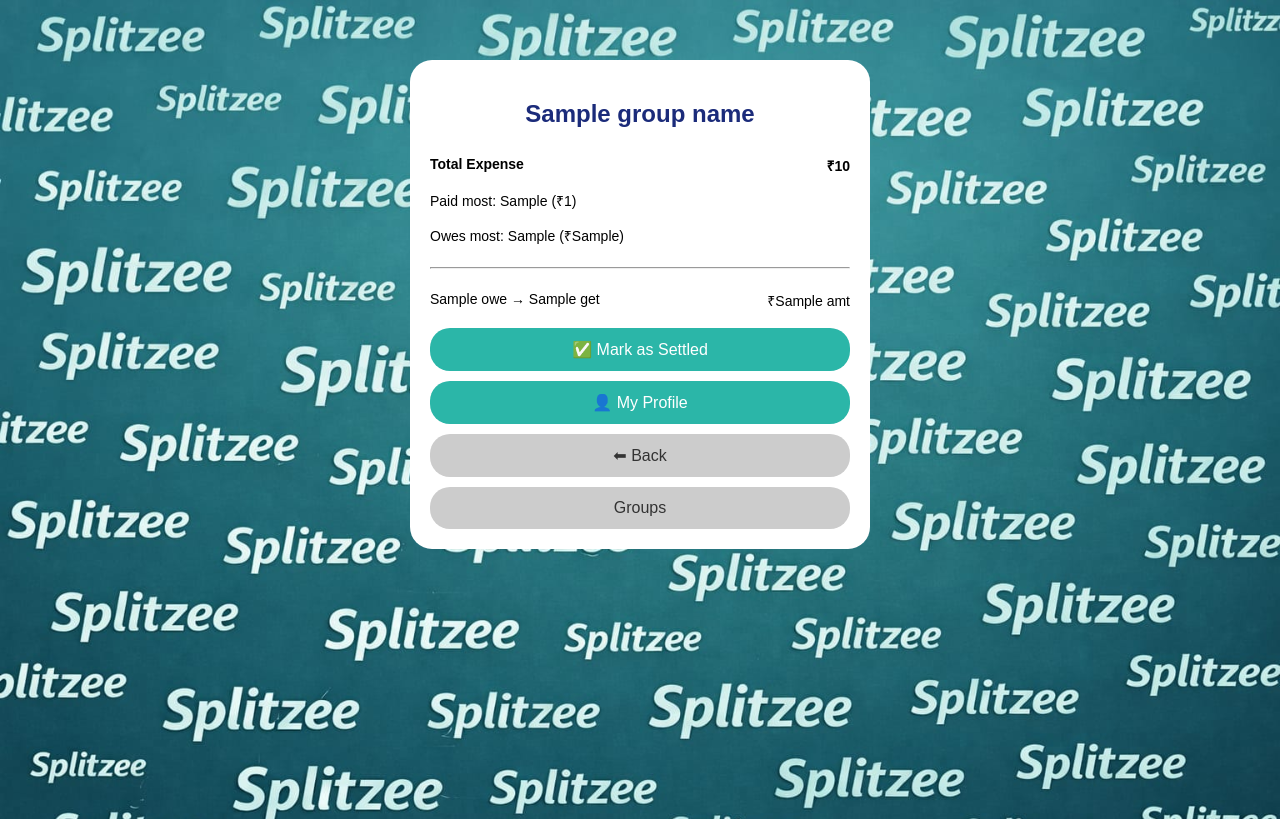
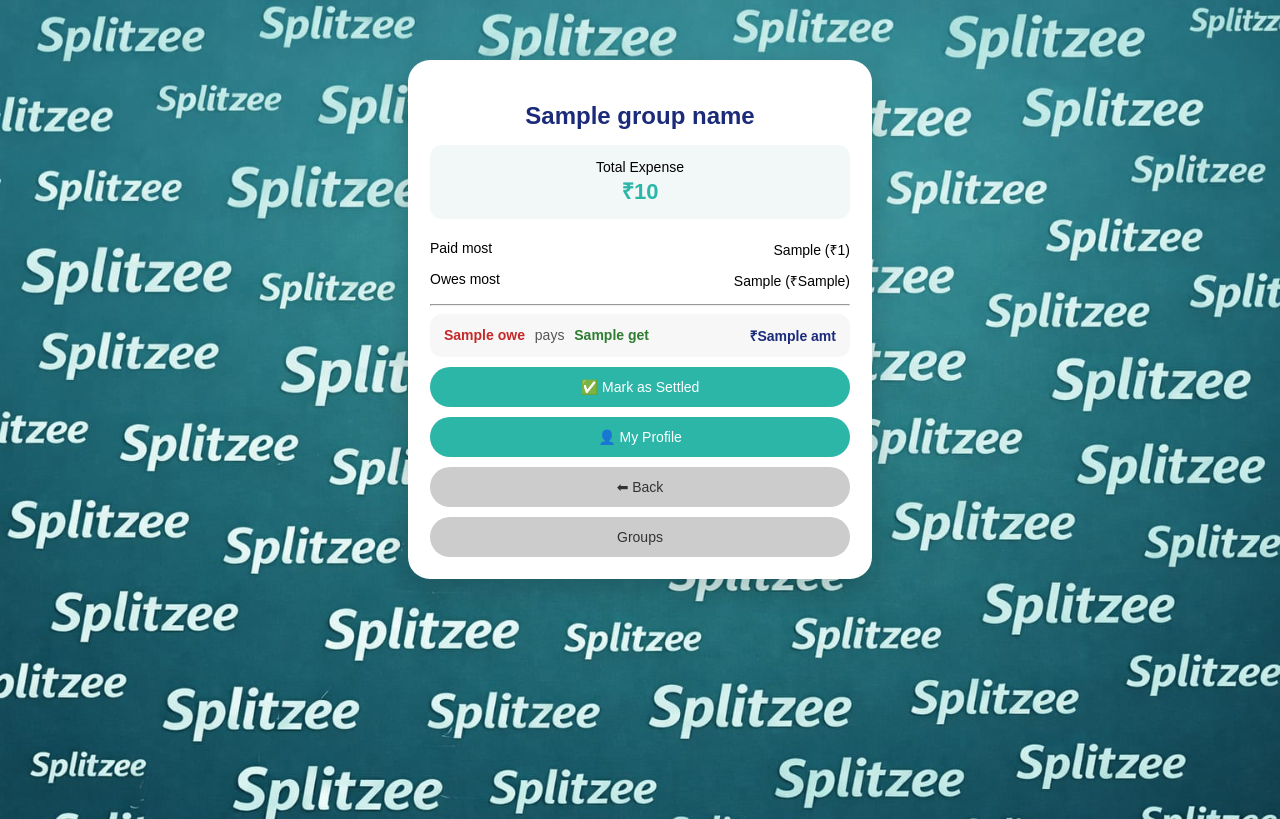
Before and after one commit to varnika29-rbg/splitzee-app, a Flask app: template templates/group_settle.html in a window 1280 px wide. Shown: the top 819 px of the page. Run offline with Flask 3, Linux system fonts and the light colour scheme; the template is opened without the code that fills it: most values are stand-ins (such as "Sample title", 1, 10 or a date in 2020).

Commit message:
update app.py and group_settle.html

```diff
--- a/app.py
+++ b/app.py
@@ -34,7 +34,7 @@ def init_db():
 
 
 def load_data():
-    init_db()  # 👈 ALWAYS ensure table exists
+    init_db()
 
     conn = sqlite3.connect("splitzee.db")
     cursor = conn.cursor()
@@ -284,6 +284,9 @@ def add_expense(code):
     normalize_data(data)
     group = get_group(data, code)
 
+    if not group:
+        return "Group not found"
+
     if request.method == "POST":
         group["expenses"].append({
             "expense_id": str(random.randint(10000, 99999)),
@@ -292,6 +295,7 @@ def add_expense(code):
             "paid_by": request.form["paid_by"],
             "split_among": request.form.getlist("split_among")
         })
+
         save_data(data)
         return redirect(f"/group/{code}")
 
@@ -366,6 +370,7 @@ def edit_expense(group_code, expense_id):
 
 # ================= SUMMARY =================
 
+
 @app.route("/group/<code>/settle")
 def group_settle(code):
     if "user_id" not in session:
@@ -375,15 +380,25 @@ def group_settle(code):
     normalize_data(data)
     group = get_group(data, code)
 
+    if not group:
+        return "Group not found"
 
     balances = calculate_balances(group)
     settlements = settle_up(balances)
+
+    # convert user_id → display name
+    name_map = {m["id"]: m["name"] for m in group["members"]}
+
+    settlements_named = [
+        (name_map.get(o, o), name_map.get(g, g), a)
+        for o, g, a in settlements
+    ]
 
     return render_template(
         "group_settle.html",
         group_name=group["name"],
         group_code=code,
-        settlements=settlements,
+        settlements=settlements_named,
         total=total_expense(group),
         settled=group["settled"]
     )
--- a/templates/group_settle.html
+++ b/templates/group_settle.html
@@ -5,71 +5,142 @@
 <meta name="viewport" content="width=device-width, initial-scale=1.0">
 
 <style>
+
 html, body {
-            margin: 0;
-            padding: 0;
-            min-height: 100vh;
+margin:0;
+padding:0;
+min-height:100vh;
 }
 
-        body {
-            font-family: Arial, sans-serif;
+body{
+font-family:Arial, sans-serif;
 
-            background-image: url("{{ url_for('static', filename='app-bg.jpeg') }}");
-            background-repeat: no-repeat;
-            background-position: center center;
-            background-size: cover;
-            background-attachment: fixed;
+background-image:url("{{ url_for('static', filename='app-bg.jpeg') }}");
+background-repeat:no-repeat;
+background-position:center center;
+background-size:cover;
+background-attachment:fixed;
 
-            background-color: #2bb6a8;
+background-color:#2bb6a8;
 }
 
-        /* ✅ ONLY ADDITION FOR CENTERING */
-        .center-box {
-            min-height: 100vh;
-            display: flex;
-            justify-content: center;   /* horizontal center */
-            align-items: flex-start;   /* allow vertical scroll */
-            padding-top: 60px;
-            padding-bottom: 40px;
+/* CENTER LAYOUT */
+
+.center-box{
+min-height:100vh;
+display:flex;
+justify-content:center;
+align-items:flex-start;
+padding-top:60px;
+padding-bottom:40px;
 }
 
-        .card {
-            background: white;
-            max-width: 420px;
-            width: 100%;
-            padding: 20px;
-            border-radius: 22px;
+/* MAIN CARD */
+
+.card{
+background:white;
+max-width:420px;
+width:100%;
+padding:22px;
+border-radius:22px;
+box-shadow:0 10px 30px rgba(0,0,0,0.2);
 }
 
-        h2 {
-            text-align: center;
-            color: #1b2b7a;
+/* TITLE */
+
+h2{
+text-align:center;
+color:#1b2b7a;
+margin-bottom:15px;
 }
 
-        .row {
-            display: flex;
-            justify-content: space-between;
-            padding: 8px 0;
-            font-size: 14px;
+/* TOTAL EXPENSE BOX */
+
+.total-box{
+text-align:center;
+background:#f1f8f7;
+padding:14px;
+border-radius:12px;
+margin-bottom:15px;
+font-size:14px;
 }
 
-        hr { margin: 14px 0; }
-
-        a {
-            display: block;
-            margin-top: 10px;
-            padding: 12px;
-            text-align: center;
-            background: #2bb6a8;
-            color: white;
-            border-radius: 20px;
-            text-decoration: none;
+.total-box span{
+font-size:22px;
+font-weight:bold;
+color:#2bb6a8;
 }
 
-        .gray {
-            background: #ccc;
-            color: #333;
+/* INFO ROWS */
+
+.row{
+display:flex;
+justify-content:space-between;
+padding:6px 0;
+font-size:14px;
 }
+
+/* SETTLEMENT CARDS */
+
+.settlement{
+display:flex;
+justify-content:space-between;
+align-items:center;
+background:#f7f7f7;
+padding:12px 14px;
+border-radius:12px;
+margin:8px 0;
+font-size:14px;
+}
+
+.payer{
+font-weight:bold;
+color:#c62828;
+}
+
+.receiver{
+font-weight:bold;
+color:#2e7d32;
+}
+
+.arrow{
+color:#555;
+margin:0 6px;
+}
+
+.amount{
+font-weight:bold;
+color:#1b2b7a;
+}
+
+/* BUTTONS */
+
+a{
+display:block;
+margin-top:10px;
+padding:12px;
+text-align:center;
+background:#2bb6a8;
+color:white;
+border-radius:20px;
+text-decoration:none;
+font-size:14px;
+}
+
+.gray{
+background:#ccc;
+color:#333;
+}
+
+/* EMPTY TEXT */
+
+.empty{
+text-align:center;
+font-size:14px;
+color:#777;
+margin-top:10px;
+}
+
 </style>
 </head>
 
@@ -78,38 +149,70 @@
 <div class="center-box">
 
 <div class="card">
+
 <h2>{{ group_name }}</h2>
 
-        <div class="row"><b>Total Expense</b><b>₹{{ total }}</b></div>
+<!-- TOTAL EXPENSE -->
+
+<div class="total-box">
+Total Expense<br>
+<span>₹{{ total }}</span>
+</div>
 
 {% if top_payer %}
-            <div class="row">Paid most: {{ top_payer }} (₹{{ top_paid }})</div>
+<div class="row">
+<span>Paid most</span>
+<span>{{ top_payer }} (₹{{ top_paid }})</span>
+</div>
 {% endif %}
 
 {% if top_ower %}
-            <div class="row">Owes most: {{ top_ower }} (₹{{ top_owed }})</div>
+<div class="row">
+<span>Owes most</span>
+<span>{{ top_ower }} (₹{{ top_owed }})</span>
+</div>
 {% endif %}
 
 <hr>
 
+<!-- SETTLEMENT LIST -->
+
 {% if settlements %}
+
 {% for owe,get,amt in settlements %}
-                <div class="row">
-                    <span>{{ owe }} → {{ get }}</span>
-                    <span>₹{{ amt }}</span>
+
+<div class="settlement">
+
+<div>
+<span class="payer">{{ owe }}</span>
+<span class="arrow">pays</span>
+<span class="receiver">{{ get }}</span>
 </div>
+
+<div class="amount">₹{{ amt }}</div>
+
+</div>
+
 {% endfor %}
+
 {% else %}
-            <p style="text-align:center;">All settled 🎉</p>
+
+<p class="empty">All settled 🎉</p>
+
 {% endif %}
+
+<!-- ACTION BUTTONS -->
 
 {% if not settled %}
 <a href="/group/{{ group_code }}/mark-settled">✅ Mark as Settled</a>
 {% endif %}
 
 <a href="/profile">👤 My Profile</a>
+
 <a href="/group/{{ group_code }}" class="gray">⬅ Back</a>
+
 <a href="/groups" class="gray">Groups</a>
+
 </div>
 
 </div>
```
Lines whose indentation alone changed are shown as unchanged.
